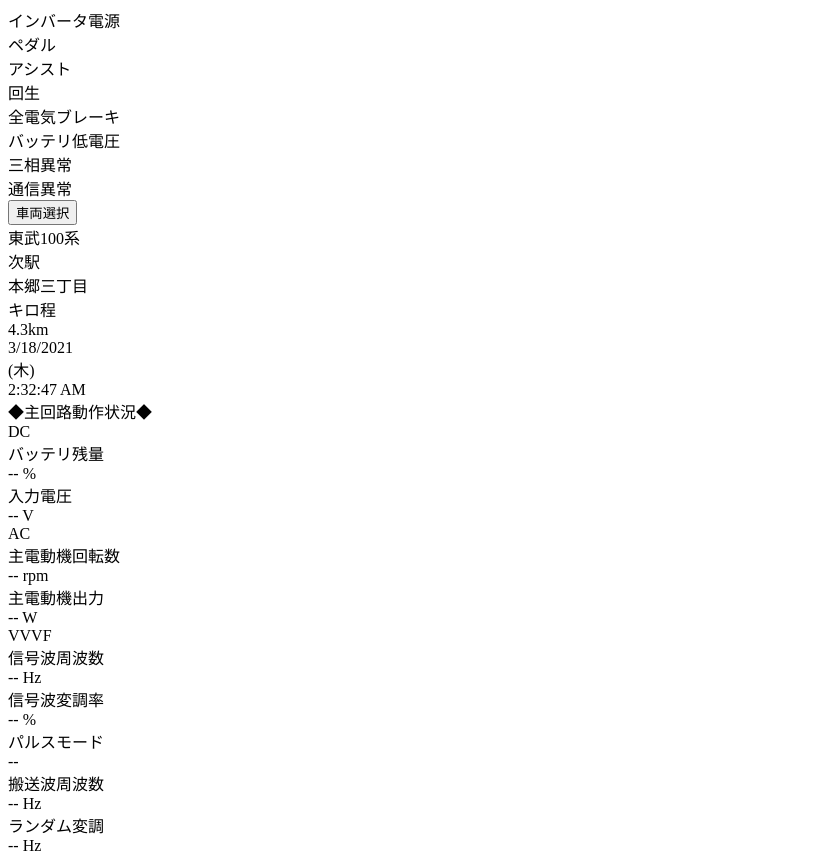
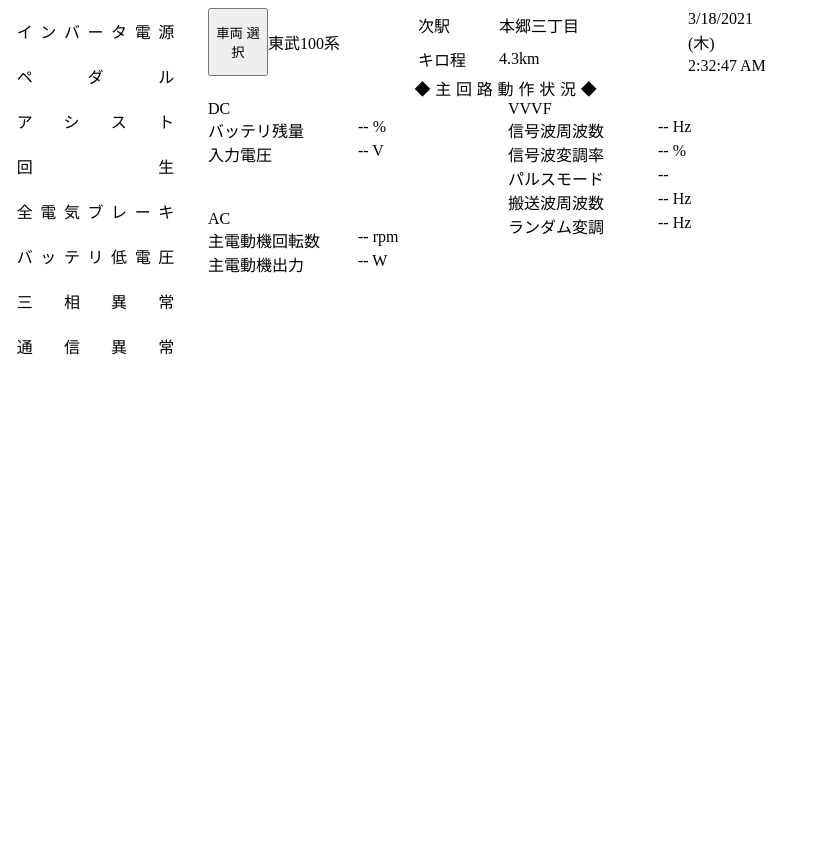
Before and after one commit to thgcMtdh/mohabike, a Python web app: template monitor/templates/index.html in a window 1280 px wide. Shown: the whole page, without its empty margins (0-821 px from the left). After the commit the page ends 355 px from the top, so only its background shows below. Run offline with Jinja, Linux system fonts and the light colour scheme; the template is opened without the code that fills it, so the values that code supplies are empty; some libraries are stand-ins or nearby versions.

Commit message:
CSSでレイアウトをおおよそ完成

```diff
--- a/monitor/static/main.jsx
+++ b/monitor/static/main.jsx
@@ -98,9 +98,9 @@
     render() {
         const carname = carlist[this.state.carindex];
         return (
-            <div>
+            <div id="app">
                 <IndicatorArea info={this.state.info} comfailed={this.state.comfailed}/>
-                <MonitorArea info={this.state.info} carname={carname} maincontents={this.state.maincontents} handleCarChange={this.handleCarChange}/>
+                <MonitorArea info={this.state.info} comfailed={this.state.comfailed} carname={carname} maincontents={this.state.maincontents} handleCarChange={this.handleCarChange}/>
             </div>
         );
     }
@@ -137,8 +137,8 @@
 class IndicatorLamp extends React.Component {
     render() {
         return (
-            <div className={"indicatorlamp lamp_"+this.props.is_on+" "+this.props.color}>
-                {lampTextList[this.props.keyname]}
+            <div className={"valign "+"indicatorlamp lamp_"+this.props.is_on+" "+this.props.color}>
+                <span>{lampTextList[this.props.keyname]}</span>
             </div>
         )
     }
@@ -147,7 +147,7 @@
 class MonitorArea extends React.Component {
     renderMainContents() {
         if (this.props.maincontents == '主回路動作状況') {
-            return (<OperationStatus info={this.props.info}/>)
+            return (<OperationStatus info={this.props.info} comfailed={this.props.comfailed}/>)
         } else if (this.props.maincontents == '車両選択') {
             return (<SelectCars/>)
         } else {
@@ -158,7 +158,9 @@
         return (
             <div id="monitorarea" className="bg_black">
                 <Header carname={this.props.carname} maincontents={this.props.maincontents} onCarChange={this.props.handleCarChange}/>
-                <Title value={this.props.maincontents}/>
+                <div id="title" className=" valign bg_title">
+                    <span>◆{this.props.maincontents}◆</span>
+                </div>
                 {this.renderMainContents()}
                 <Footer/>
             </div>
@@ -177,19 +179,23 @@
     render() {
         const next_sta = "本郷三丁目";
         const kilotei = "4.3km";
-        var innertext = (this.props.maincontents == '主回路動作状況')? '車両選択' : '動作状況';
+        var buttontext = (this.props.maincontents == '主回路動作状況')? '車両\r\n選択' : '動作\r\n状況';
         return (
             <div id="header" className="bg_medium">
-                <button id="carselectbutton" onClick={this.handleClick}>{innertext}</button>
-                <div id="carname">{this.props.carname}</div>
-                <InfoElement title={"次駅"} value={next_sta}/>
-                <InfoElement title={"キロ程"} value={kilotei}/>
-                <HeaderClock/>
+                <button id="carselectbutton" onClick={this.handleClick}>{buttontext}</button>
+                <div id="carname" className="valign">
+                    <span>{this.props.carname}</span>
+                </div>
+                <div id="headerinfos">
+                    <InfoElement title={"次駅"} value={next_sta} r={3}/>
+                    <InfoElement title={"キロ程"} value={kilotei} r={3}/>
+                </div>
+                <Clock/>
             </div>
         )
     }
 }
-class HeaderClock extends React.Component {
+class Clock extends React.Component {
     constructor(props) {
         super(props);
         this.state = {date: new Date()};
@@ -210,25 +216,23 @@
         const dayOfWeekStr = ["(日)", "(月)", "(火)", "(水)", "(木)", "(金)", "(土)"];
         return (
             <div id="clock">
-                <div id="clock_date">{this.state.date.toLocaleDateString()}</div>
-                <div id="clock_day">{dayOfWeekStr[this.state.date.getDay()]}</div>
-                <div id="clock_time">{this.state.date.toLocaleTimeString()}</div>
+                <div className="valign clocktxt">
+                    <span>{this.state.date.toLocaleDateString()}</span>
+                </div>
+                <div className="valign clocktxt">
+                    <span>{dayOfWeekStr[this.state.date.getDay()]}</span>
+                </div>
+                <div className="valign clocktxt">
+                    <span>{this.state.date.toLocaleTimeString()}</span>
+                </div>
             </div>
-        )
-    }
-}
-
-class Title extends React.Component {
-    render() {
-        return (
-            <div id="title" className="bg_title">◆{this.props.value}◆</div>
         )
     }
 }
 
 class OperationStatus extends React.Component {
     render() {
-        if (!this.props.info) {
+        if (!this.props.info || this.props.comfailed) {
             var soc = '--';
             var Vdc = '--';
             var fs = '--';
@@ -299,10 +303,19 @@
 
 class InfoElement extends React.Component {
     render() {
+        if (!this.props.r) {  // r(infotitleが全体の横幅に占める割合) を取得
+            var r = 5;
+        } else {
+            var r = this.props.r;
+        }
         return (
             <div className="infoelement">
-                <div className="infotitle">{this.props.title}</div>
-                <div className="infovalue bg_dark">{this.props.value}</div>
+                <div className="infotitle valign" style={{width: r*10 + '%'}}>
+                    <span>{this.props.title}</span>
+                </div>
+                <div className="infovalue valign bg_dark" style={{width: 100-r*10 + '%'}}>
+                    <span>{this.props.value}</span>
+                </div>
             </div>
         )
     }
--- /dev/null
+++ b/monitor/static/style.css
@@ -0,0 +1,110 @@
+#route {
+    height: 450px;
+    width: 800px;
+}
+#app {
+    height: 100%;
+    width: 100%;
+    display: flex;  /*appの子要素を横並びにする*/
+}
+
+/*valignをもつdivについて、子要素のspanを上下中央揃えにする*/
+.valign {
+    display: table;
+}
+.valign span {
+    display: table-cell;
+    vertical-align: middle;
+}
+
+#indicatorarea {
+    height: 100%;
+    width: 21.875%;        /*LED表示器*/
+    padding-right: 3.125%; /*メインモニタとの間の余白*/
+}
+#monitorarea {
+    height: 100%;
+    width: 75%;
+}
+
+.indicatorlamp {
+    height: 10%;
+    width: 90%;
+    margin-left: 5%;
+    margin-right: 5%;
+}
+.indicatorlamp span {
+    text-align-last: justify;      /*均等割り付け*/
+    text-justify: inter-ideograph; /*均等割り付け*/
+}
+
+#header {
+    height: 15%;
+    width: 100%;
+    display: flex;  /*要素を横並びに*/
+}
+#header #carselectbutton {
+    height: 100%;
+    width: 10%;
+}
+#header #carname {
+    height: 100%;
+    width: 25%;
+}
+#header #headerinfos {
+    height: 100%;
+    width: 45%;
+}
+#headerinfos .infoelement {
+    height: 50%;
+    width: 100%;
+}
+#header #clock {
+    height: 100%;
+}
+#header #clock .clocktxt {
+    height: 33.3333%;
+    text-align: right;
+}
+
+#title {
+    height: 5%;
+    width: 100%;
+    text-align: center;  /*中央揃え*/
+    letter-spacing: 0.3em;  /*字間を広げる*/
+}
+
+#operationstatus {
+    height: 70%;
+    width: 100%;
+    display: grid;  /*グリッドレイアウトの親要素*/
+    grid-template-rows: 35% 35%;
+    grid-template-columns: 50% 50%;
+}
+#operationstatus #status_dc{
+    grid-row: 1/2;
+    grid-column: 1/2;
+}
+#operationstatus #status_ac {
+    grid-row: 2/3;
+    grid-column: 1/2;
+}
+#operationstatus #status_vvvf {
+    grid-row: 1/3;
+    grid-column: 2/3;
+}
+
+#Footer {
+    height: 10%;
+    width: 100%;
+}
+
+
+
+
+.infoelement {
+    display: flex;  /*子要素を横並びにする*/
+}
+.infotitle, .infovalue {
+    height: 100%;
+}
--- a/monitor/templates/index.html
+++ b/monitor/templates/index.html
@@ -11,6 +11,7 @@
 
         <!-- 自分で書くスクリプト -->
         <script type="text/babel" src="static/main.jsx" defer></script>
+        <link href="static/style.css" rel="stylesheet" type="text/css">
     </head>
 
     <body>
```
